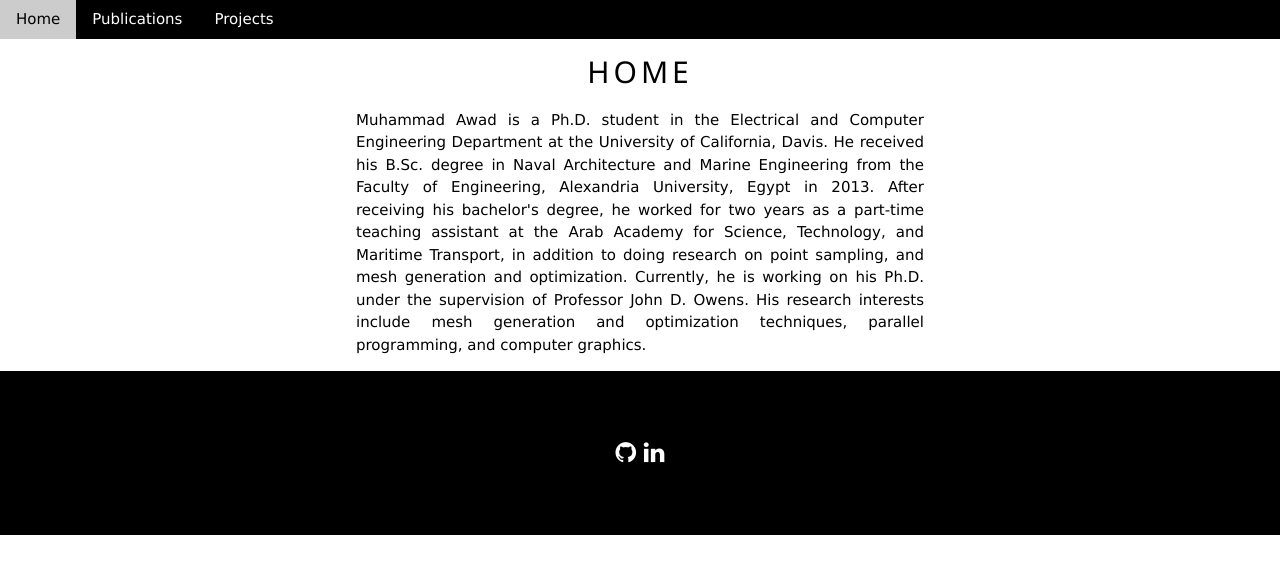
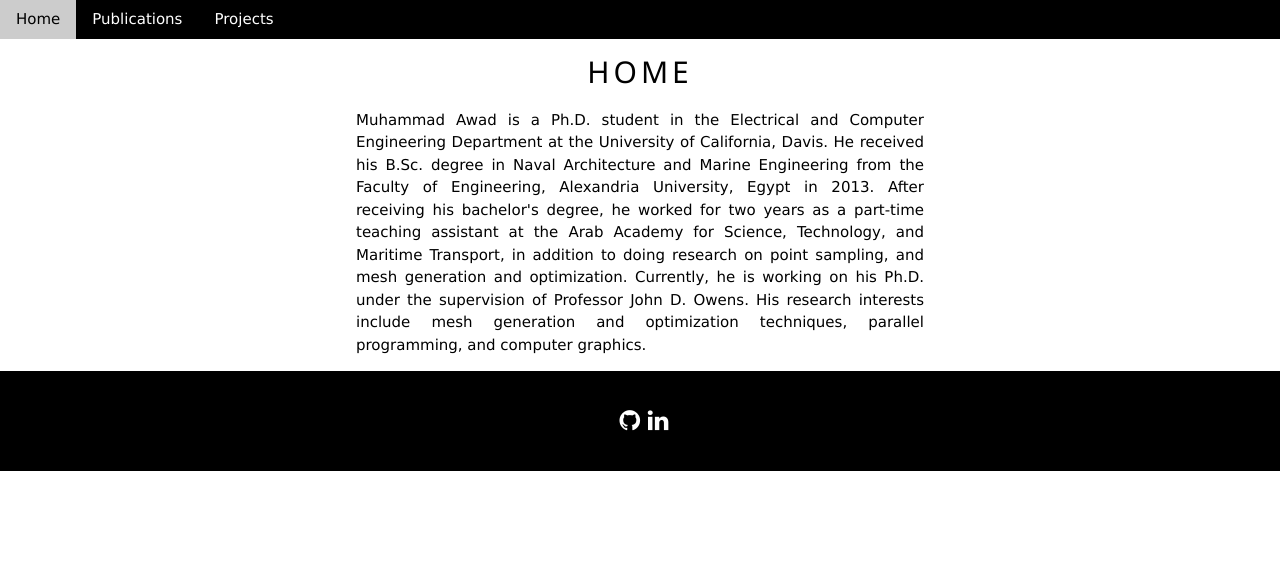
Before and after one commit to maawad/maawad.github.io, a Jekyll site: the page built from index.html, in a window 1280 px wide. Shown: the top 574 px of the page. Built offline with Jekyll 4.4.1, drawn with Linux system fonts in a browser that asks for light colours; nearby versions of some CDN libraries.

Commit message:
Update default.html

```diff
--- a/_layouts/default.html
+++ b/_layouts/default.html
@@ -26,7 +26,8 @@
 
 
 			<!-- Footer -->
-			<footer class="w3-container w3-padding-64 w3-center w3-black w3-xlarge">
+			<footer class="w3-container w3-padding-32 w3-center w3-black w3-xlarge">
+  			<a href="mailto:mawad@ucdavis.edu"><i class="fa fa-mail"></i></a>
   			<a href="https://github.com/maawad"><i class="fa fa-github"></i></a>
   			<a href="http://www.linkedin.com/in/muhammad-awad-b1a28046"><i class="fa fa-linkedin"></i></a>
 			</footer>
```
